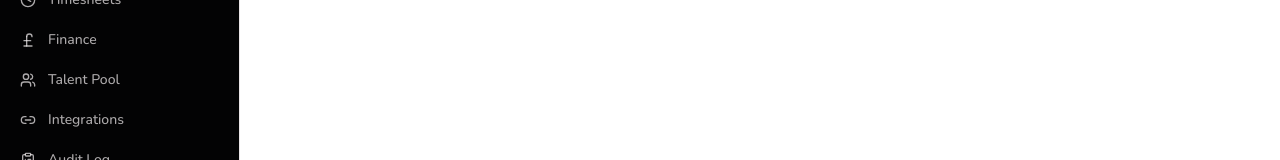
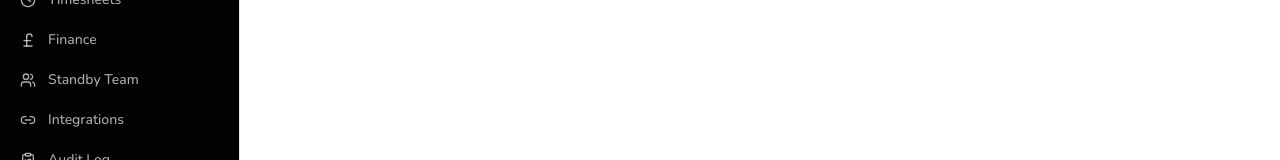
Before and after one commit to ITHyd/HRMS-1, a React (Vite) app in the folder frontend/: page / in a window 1280 px wide. Shown: the part 343-503 px from the top of the page. Built offline with nearby package versions, Linux system fonts and the light colour scheme; no server answers; sample sign-in values are in the browser's storage.

Commit message:
name change

```diff
--- a/frontend/src/components/layout/Sidebar.tsx
+++ b/frontend/src/components/layout/Sidebar.tsx
@@ -32,7 +32,7 @@ const navItems = [
   { to: "/project-timeline", icon: CalendarRange, label: "Timeline" },
   { to: "/timesheets", icon: Clock, label: "Timesheets" },
   { to: "/finance", icon: PoundSterling, label: "Finance" },
-  { to: "/availability", icon: Users, label: "Talent Pool" },
+  { to: "/availability", icon: Users, label: "Standby Team" },
   { to: "/integrations", icon: Link2, label: "Integrations" },
   { to: "/audit", icon: ClipboardList, label: "Audit Log" },
 ]
```
